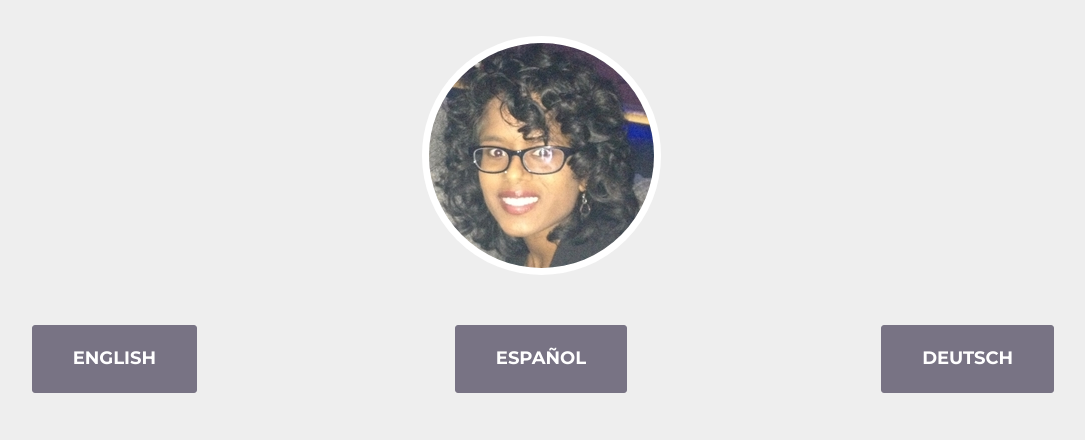
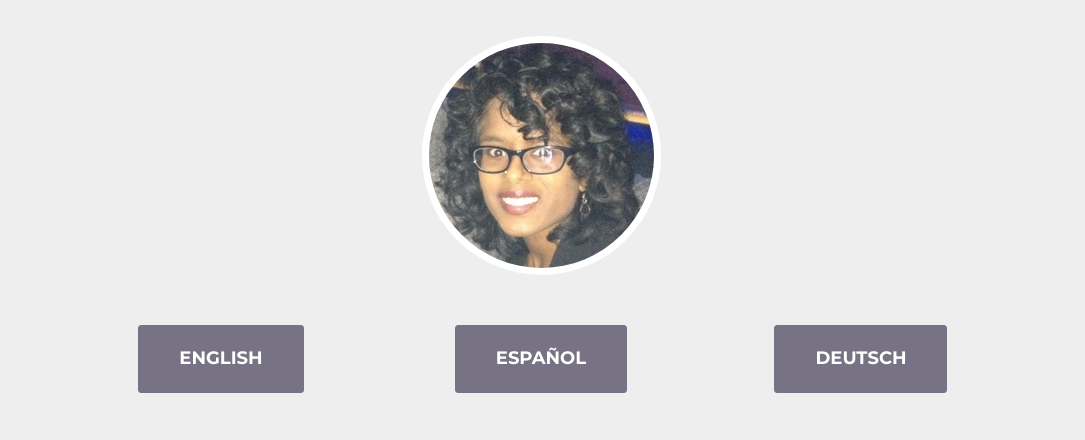
Before and after one commit to kbammarito/kbammarito.github.io, a website: page index.html in a window 1280 px wide. Shown: the part 139-579 px from the top of the page, without its empty margins (99-1184 px from the left). Drawn offline with nearby package versions, Linux system fonts and the light colour scheme; a web font is replaced by a local one.

Commit message:
pushed landing buttons closer together

```diff
--- a/index.html
+++ b/index.html
@@ -70,13 +70,13 @@
                 </div>
             </div>
             <div class="row">
-                <div class="col-lg-4 text-center btn-wrapper">
+                <div class="col-lg-4 col-lg-push-1 text-center btn-wrapper">
                     <a href="english.html" class="page-scroll btn btn-xl">English</a>
                 </div>
                 <div class="col-lg-4 text-center btn-wrapper">
                     <a href="espanol.html" class="page-scroll btn btn-xl">Español</a>
                 </div>
-                <div class="col-lg-4 text-center btn-wrapper">
+                <div class="col-lg-4 col-lg-pull-1 text-center btn-wrapper">
                     <a href="deutsch.html" class="page-scroll btn btn-xl">Deutsch</a>
                 </div>
             </div>
```
